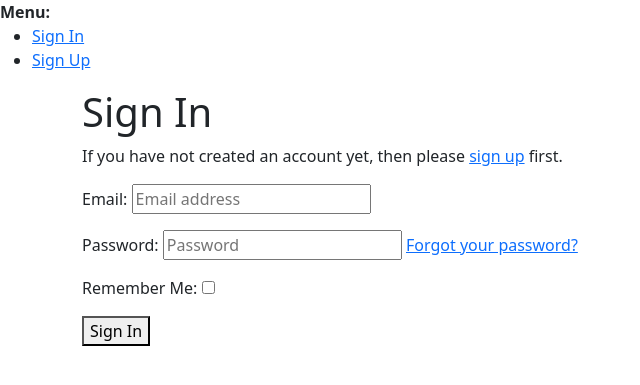
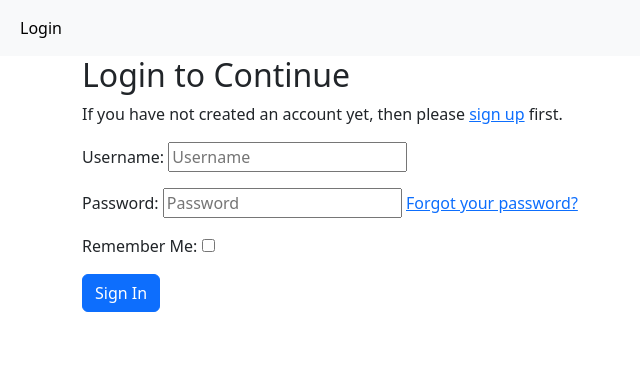
Before and after one commit to rohanpandavv/catalyst-count, a Django app: page /accounts/login/ in a window 1280 px wide. Shown: the top 385 px of the page, without its empty margins (0-640 px from the left). Run offline with Django 4.2, Linux system fonts and the light colour scheme; some libraries are stand-ins or nearby versions.

Commit message:
🐛 FIX: bootstrap, button and auth_method
I had added bootstrap to the login form directly instead I added it to base template of django project

added support for classes on allauth\elements\button.html

changed account_authentication_method from email to username

```diff
--- a/catalyst_count/settings.py
+++ b/catalyst_count/settings.py
@@ -156,5 +156,5 @@
 
 EMAIL_BACKEND = 'django.core.mail.backends.console.EmailBackend'
 
-ACCOUNT_AUTHENTICATION_METHOD = "email"
+ACCOUNT_AUTHENTICATION_METHOD = "username"
 ACCOUNT_EMAIL_REQUIRED = "true"
--- a/templates/account/login.html
+++ b/templates/account/login.html
@@ -7,8 +7,8 @@
 {% block content %}
     <div class="container">
         <div class="col-sm-6 col-sm-offset-3">
-            {% element h1 %}
-                {% trans "Sign In" %}
+            {% element h2 %}
+                {% trans "Login to Continue" %}
             {% endelement %}
             <p>
                 {% blocktrans %}If you have not created an account yet, then please
@@ -27,7 +27,7 @@
                     {% endif %}
                 {% endslot %}
                 {% slot actions %}
-                    {% element button type="submit" tags="prominent,login" %}
+                    {% element button class="btn btn-primary" type="submit" tags="prominent,login" %}
                         {% trans "Sign In" %}
                     {% endelement %}
                 {% endslot %}
--- a/templates/allauth/elements/button.html
+++ b/templates/allauth/elements/button.html
@@ -5,6 +5,7 @@
 {% if attrs.id %}id="{{ attrs.id }}"{% endif %}
 {% if attrs.name %}name="{{ attrs.name }}"{% endif %}
 {% if attrs.type %}type="{{ attrs.type }}"{% endif %}
+{% if attrs.class %}class="{{ attrs.class}}"{% endif %}
 >
 {% slot %}
 {% endslot %}
--- a/templates/allauth/layouts/base.html
+++ b/templates/allauth/layouts/base.html
@@ -1,3 +1,4 @@
+{% extends "base.html" %}
 {% load i18n %}
 <!DOCTYPE html>
 <html>
@@ -8,9 +9,6 @@
             {% block head_title %}
             {% endblock head_title %}
         </title>
-        {% load bootstrap5 %}
-        {% bootstrap_css %}
-        {% bootstrap_javascript %}
         {% block extra_head %}
         {% endblock extra_head %}
     </head>
--- /dev/null
+++ b/templates/base.html
@@ -0,0 +1,47 @@
+<!DOCTYPE html>
+<html>
+    <head>
+        {% load bootstrap5 %}
+        {% bootstrap_css %}
+        {% bootstrap_javascript %}
+    </head>
+    <body>
+        <nav class="navbar navbar-expand-lg navbar-light bg-light">
+            <div class="container-fluid">
+              <button class="navbar-toggler" type="button" data-bs-toggle="collapse" data-bs-target="#navbarNav" aria-controls="navbarNav" aria-expanded="false" aria-label="Toggle navigation">
+                <span class="navbar-toggler-icon"></span>
+              </button>
+              {% if user.is_authenticated %}
+                <div class="collapse navbar-collapse" id="navbarNav">
+                    <ul class="navbar-nav me-auto mb-2 mb-lg-0">
+                        <li class="nav-item">
+                            <a class="nav-link active" aria-current="page" href="#">Upload Data</a>
+                        </li>
+                        <li class="nav-item">
+                            <a class="nav-link" href="#">Query Builder</a>
+                        </li>
+                        <li class="nav-item">
+                            <a class="nav-link" href="#">Users</a>
+                        </li>
+                        <div class="navbar-collapse collapse w-100 order-3 dual-collapse2">
+                            <li class="">
+                                <a class="nav-link" href="/accounts/logout">Logout</a>
+                            </li>
+                        </div>
+                    </ul>
+                </div>
+              {% else %}
+              <div class="collapse navbar-collapse" id="navbarNav">
+                <ul class="navbar-nav me-auto mb-2 mb-lg-0">
+                    <li class="nav-item">
+                        <a class="nav-link active" aria-current="page" href="/accounts/login">Login</a>
+                    </li>
+                </ul>
+              {% endif %}
+            </div>
+            </div>
+          </nav>
+        {% block content %}
+        {% endblock content %}
+    </body>
+</html>
```
